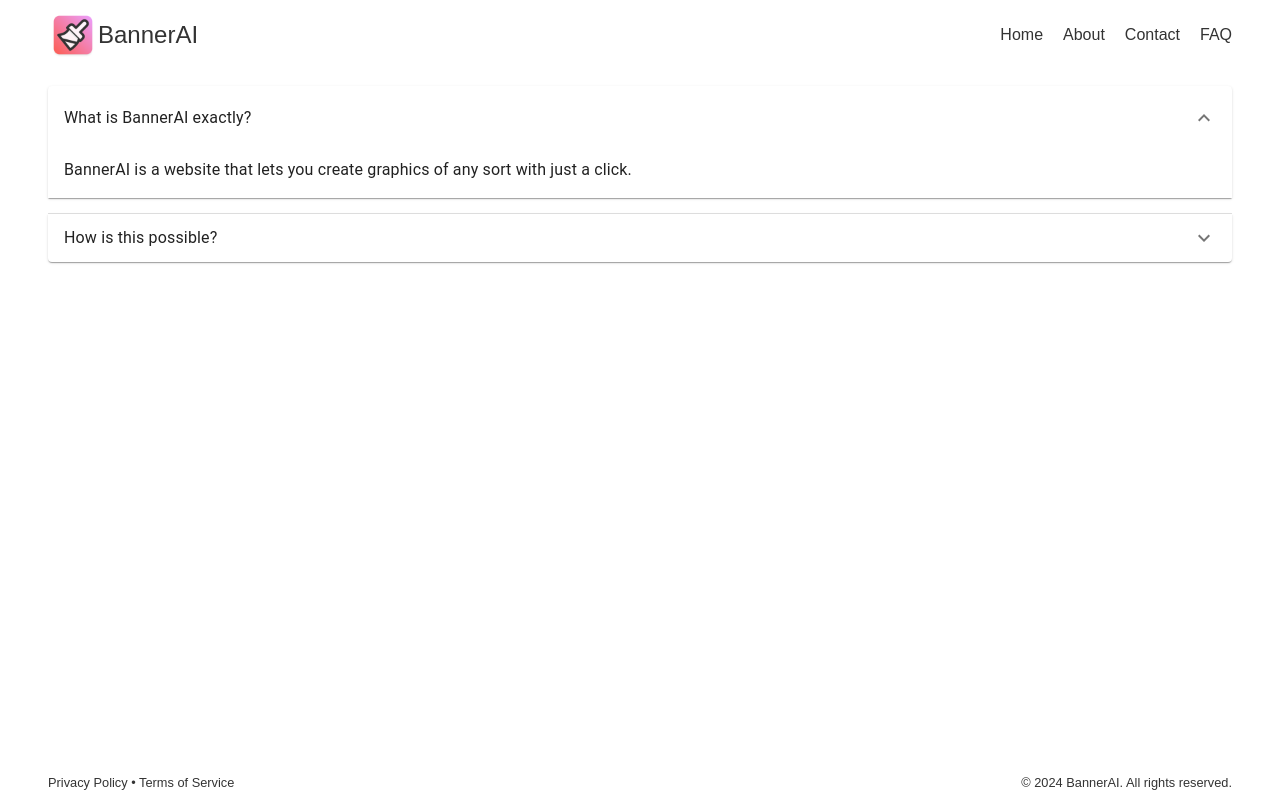
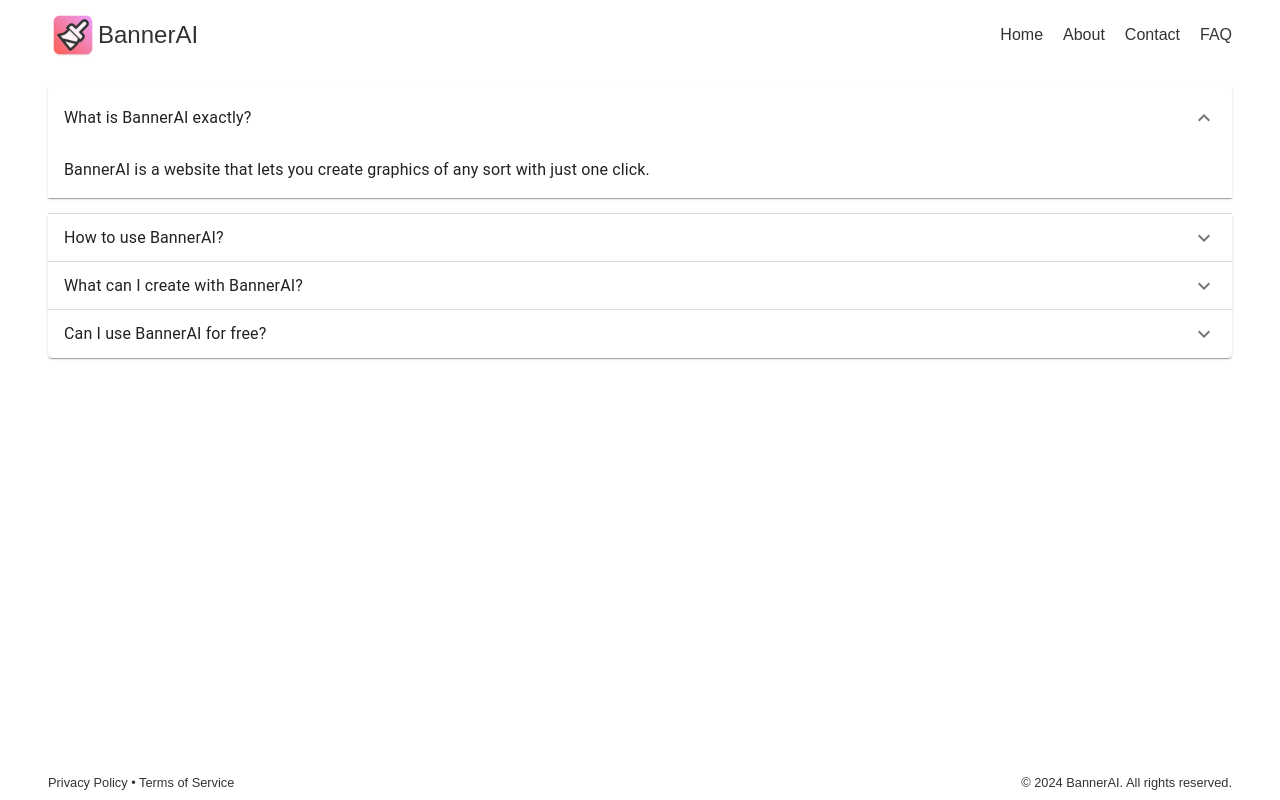
Before and after one commit to naknamu/bannerai, a Next.js app: page /FAQ in a window 1280 px wide. Built offline with nearby package versions, Linux system fonts and the light colour scheme; a web font is replaced by a local one.

Commit message:
Added content

```diff
--- a/app/components/FrequentlyAsked.js
+++ b/app/components/FrequentlyAsked.js
@@ -19,7 +19,7 @@
         <AccordionDetails>
           <Typography>
             BannerAI is a website that lets you create graphics of any sort with
-            just a click.
+            just one click.
           </Typography>
         </AccordionDetails>
       </Accordion>
@@ -29,12 +29,47 @@
           aria-controls="panel2-content"
           id="panel2-header"
         >
-          <Typography>How is this possible?</Typography>
+          <Typography>How to use BannerAI?</Typography>
         </AccordionSummary>
         <AccordionDetails>
           <Typography>
-            Using the power of AI under the hood, in just one simple click, you
-            can create any graphics as far as your imagination can reach.
+            First, type in the text you want to include in the graphics. Then,
+            input the description of the image you want the AI to generate.
+            Finally, click the generate button. <br /> <br />
+            After a few seconds, the generated graphics will be displayed. You
+            can edit the text as much as you want. When done, you can click the
+            download button to save it to your device.
+          </Typography>
+        </AccordionDetails>
+      </Accordion>
+      <Accordion>
+        <AccordionSummary
+          expandIcon={<ExpandMoreIcon />}
+          aria-controls="panel2-content"
+          id="panel2-header"
+        >
+          <Typography>What can I create with BannerAI?</Typography>
+        </AccordionSummary>
+        <AccordionDetails>
+          <Typography>
+            You can create blog banners, birthday greeting cards, book covers,
+            or anything that requires an image with a text overlay.
+          </Typography>
+        </AccordionDetails>
+      </Accordion>
+      <Accordion>
+        <AccordionSummary
+          expandIcon={<ExpandMoreIcon />}
+          aria-controls="panel2-content"
+          id="panel2-header"
+        >
+          <Typography>Can I use BannerAI for free?</Typography>
+        </AccordionSummary>
+        <AccordionDetails>
+          <Typography>
+            BannerAI can be used to generate up to 10 graphics per day for free;
+            no sign-up is required. A pro version will be created soon, which
+            lets you generate unlimited graphics.
           </Typography>
         </AccordionDetails>
       </Accordion>
```
